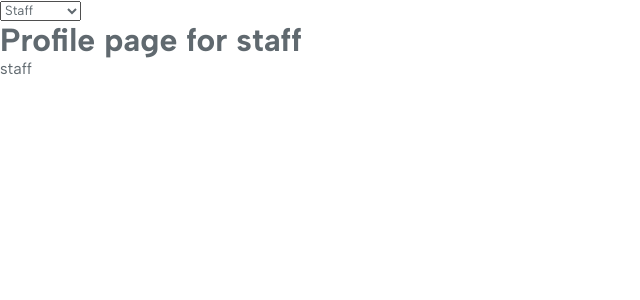
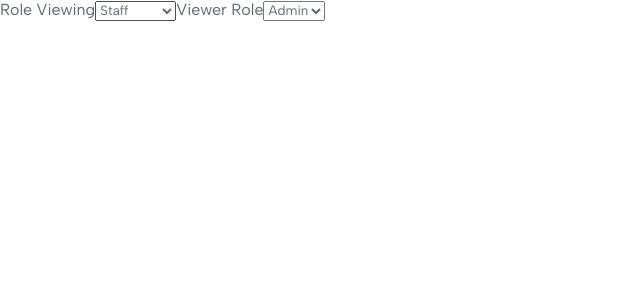
Before and after one commit to TritonSE/Veteran-Sisters-Support-Website, a Next.js app in the folder frontend/: page /profile/1 in a window 1280 px wide. Shown: the top 300 px of the page, without its empty margins (0-640 px from the left). Built offline with nearby package versions, Linux system fonts and the light colour scheme.

Commit message:
move to api and components folder

```diff
--- /dev/null
+++ b/frontend/src/app/components/UserProfile.tsx
@@ -0,0 +1,35 @@
+"use client"; // TODO: why is this required?
+import { getUserProfile, Role } from "../api/profileApi";
+import { useEffect, useState } from "react";
+
+export default function UserProfile({ userId }: { userId: string }) {
+  const [viewingRole, setViewingRole] = useState(Role.STAFF as string);
+  const [veiwerRole, setViewerRole] = useState(Role.STAFF as string);
+  const [userProfile, setUserProfile] = useState(getUserProfile(viewingRole));
+
+  useEffect(() => {
+    setUserProfile(getUserProfile(viewingRole));
+  }, [viewingRole]);
+
+  return (
+    <div>
+      <label htmlFor="roleViewing">Role Viewing</label>
+      <select
+        id="roleViewing"
+        value={viewingRole}
+        onChange={(event) => setViewingRole(event.target.value)}
+      >
+        <option value={Role.STAFF}>Staff</option>
+        <option value={Role.VOLUNTEER}>Volunteer</option>
+      </select>
+      <label htmlFor="roleViewing">Viewer Role</label>
+      <select
+        id="roleViewing"
+        value={viewingRole}
+        onChange={(event) => setViewerRole(event.target.value)}
+      >
+        <option value={Role.ADMIN}>Admin</option>
+      </select>
+    </div>
+  );
+}
--- a/frontend/src/app/profile/[userId]/UserProfile.tsx
+++ /dev/null
@@ -1,25 +0,0 @@
-"use client"; // TODO: why is this required?
-import { getUserProfile, Role } from "./profileApi";
-import { useEffect, useState } from "react";
-
-export default function UserProfile({ userId }: { userId: string }) {
-  const [selectedRole, setSelectedRole] = useState(Role.STAFF as string);
-  const [userProfile, setUserProfile] = useState(getUserProfile(selectedRole));
-
-  useEffect(() => {
-    setUserProfile(getUserProfile(selectedRole));
-  }, [selectedRole]);
-
-  return (
-    <div>
-      <header>
-        <select value={selectedRole} onChange={(event) => setSelectedRole(event.target.value)}>
-          <option value={Role.STAFF}>Staff</option>
-          <option value={Role.VOLUNTEER}>Volunteer</option>
-        </select>
-      </header>
-      <h1>Profile page for {selectedRole}</h1>
-      <p>{userProfile.role}</p>
-    </div>
-  );
-}
--- a/frontend/src/app/profile/[userId]/page.tsx
+++ b/frontend/src/app/profile/[userId]/page.tsx
@@ -1,4 +1,4 @@
-import UserProfile from "./UserProfile";
+import UserProfile from "../../components/UserProfile";
 
 export default async function Page({ params }: { params: Promise<{ userId: string }> }) {
   const userIdString: string = (await params).userId;
```
Also changed, not shown: frontend/src/app/api/profileApi.ts (renamed from frontend/src/app/profile/[userId]/profileApi.ts).
